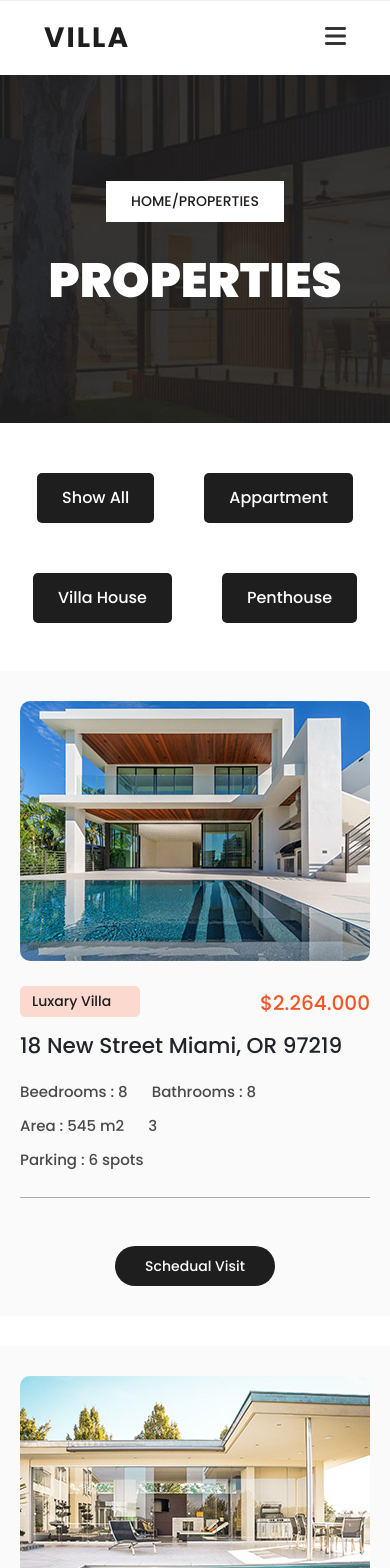
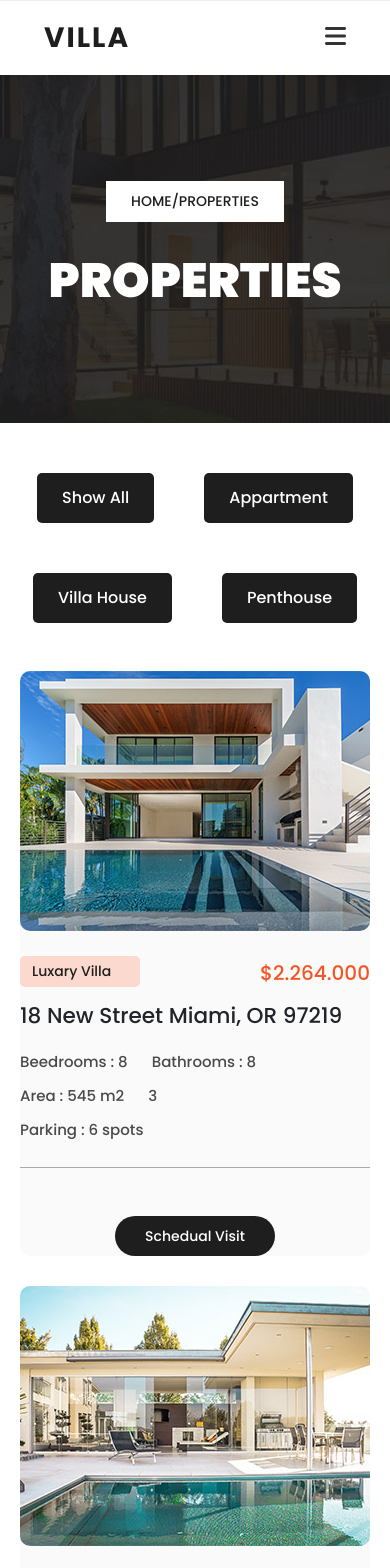
Before and after one commit to nevengh/VillaAgency, a React (Vite) app: page /properties in a window 390 px wide. Shown: the top 1568 px of the page. Built offline with nearby package versions, Linux system fonts and the light colour scheme.

Commit message:
responsive

```diff
--- a/src/Pages/Home/Home.css
+++ b/src/Pages/Home/Home.css
@@ -488,11 +488,11 @@
 
   }
 
-  @media (max-width:370px){
+  @media (max-width:400px){
     .sec-6-card {
       background-color: #fafafa;
       border-radius: 10px;
-      padding: 0;
+      padding: 0 !important;
       margin-bottom: 30px;
     }
     .deal-img img {
```
